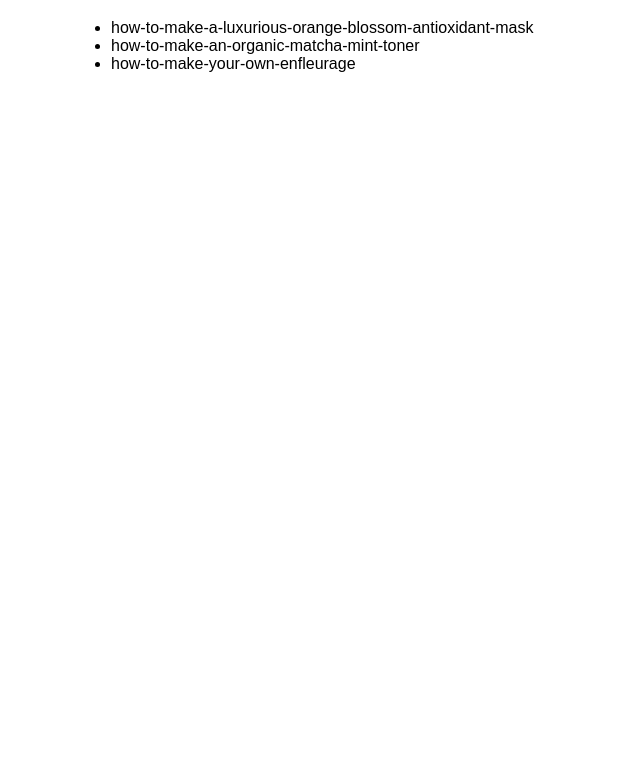
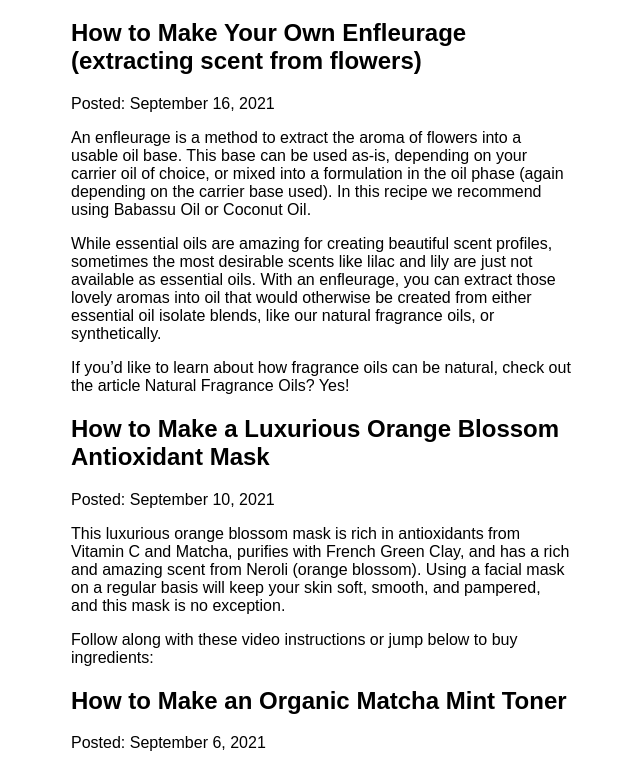
Before and after one commit to BrandonPaulEWL/gatsby-tut, a Gatsby site: page /blog in a window 1280 px wide. Shown: the part 157-922 px from the top of the page, without its empty margins (319-959 px from the left). Before the commit the page ends 800 px from the top, so only its background shows below. Built offline with nearby package versions, Linux system fonts and the light colour scheme; Gatsby itself is replaced by a stand-in of ours.

Commit message:
Finished Gatsby Tutorial Part 5

```diff
--- a/blog/how-to-make-a-luxurious-orange-blossom-antioxidant-mask.mdx
+++ b/blog/how-to-make-a-luxurious-orange-blossom-antioxidant-mask.mdx
@@ -0,0 +1,8 @@
+---
+title: "How to Make a Luxurious Orange Blossom Antioxidant Mask"
+date: "2021-09-10"
+---
+
+This luxurious orange blossom mask is rich in antioxidants from Vitamin C and Matcha, purifies with French Green Clay, and has a rich and amazing scent from Neroli (orange blossom). Using a facial mask on a regular basis will keep your skin soft, smooth, and pampered, and this mask is no exception.
+
+Follow along with these video instructions or jump below to buy ingredients:
--- a/blog/how-to-make-an-organic-matcha-mint-toner.mdx
+++ b/blog/how-to-make-an-organic-matcha-mint-toner.mdx
@@ -0,0 +1,12 @@
+---
+title: "How to Make an Organic Matcha Mint Toner"
+date: "2021-09-06"
+---
+
+USDA Certified Organic Matcha is a Japanese green tea that brings the benefits of caffeine and powerful antioxidants. Combine this amazing tea with the powerful nutrients in the Peppermint Toner, and you have the perfect, refreshing, and uplifting organic matcha mint toner for all skin types!
+
+Matcha is rich in caffeine and antioxidants, working to invigorate tired skin and boost your youthful glow. Combined with refreshing mint toner filled with soothing ingredients like organic aloe leaf juice and glycerin, this DIY toner is a great addition to your line.
+
+Learn more about matcha and it’s unique growing process in this blog.
+
+Follow along with Teeneke in the video or jump below to follow instructions and buy ingredients!
--- a/blog/how-to-make-your-own-enfleurage.mdx
+++ b/blog/how-to-make-your-own-enfleurage.mdx
@@ -0,0 +1,10 @@
+---
+title: "How to Make Your Own Enfleurage (extracting scent from flowers)"
+date: "2021-09-16"
+---
+
+An enfleurage is a method to extract the aroma of flowers into a usable oil base. This base can be used as-is, depending on your carrier oil of choice, or mixed into a formulation in the oil phase (again depending on the carrier base used). In this recipe we recommend using Babassu Oil or Coconut Oil.
+
+While essential oils are amazing for creating beautiful scent profiles, sometimes the most desirable scents like lilac and lily are just not available as essential oils. With an enfleurage, you can extract those lovely aromas into oil that would otherwise be created from either essential oil isolate blends, like our natural fragrance oils, or synthetically.
+
+If you’d like to learn about how fragrance oils can be natural, check out the article Natural Fragrance Oils? Yes!
--- a/gatsby-config.js
+++ b/gatsby-config.js
@@ -12,6 +12,7 @@ module.exports = {
         name: `blog`,
         path: `${__dirname}/blog`,
       }
-    }
+    },
+    "gatsby-plugin-mdx",
   ],
 };
--- a/package.json
+++ b/package.json
@@ -15,8 +15,11 @@
     "clean": "gatsby clean"
   },
   "dependencies": {
+    "@mdx-js/mdx": "^1.6.22",
+    "@mdx-js/react": "^1.6.22",
     "gatsby": "^3.13.0",
     "gatsby-plugin-image": "^1.13.0",
+    "gatsby-plugin-mdx": "^2.13.0",
     "gatsby-plugin-sharp": "^3.13.0",
     "gatsby-plugin-typescript": "^3.13.0",
     "gatsby-source-filesystem": "^3.13.0",
--- a/src/pages/blog.js
+++ b/src/pages/blog.js
@@ -1,31 +1,39 @@
-import * as React from 'react'
-import { graphql } from 'gatsby'
-import Layout from '../components/layout'
+import * as React from "react";
+import { graphql } from "gatsby";
+import { MDXRenderer } from 'gatsby-plugin-mdx'
+import Layout from "../components/layout";
 
 const BlogPage = ({ data }) => {
   return (
     <Layout pageTitle="Learning Library">
-            <ul>
       {
-                    data.allFile.nodes.map(node => (
-                        <li key={node.name}>
-                            {node.name}
-                        </li>
+          data.allMdx.nodes.map((node) => (
+              <article key={node.id}>
+                  <h2>{node.frontmatter.title}</h2>
+                  <p>Posted: {node.frontmatter.date}</p>
+                  <MDXRenderer>
+                      {node.body}
+                  </MDXRenderer>
+              </article>
           ))
       }
-            </ul>
     </Layout>
-    )
-}
+  );
+};
 
 export const query = graphql`
   query {
-        allFile {
+    allMdx(sort: { fields: frontmatter___date, order: DESC }) {
       nodes {
-                name
+        frontmatter {
+          date(formatString: "MMMM D, YYYY")
+          title
+        }
+        id
+        body
       }
     }
   }
-`
+`;
 
-export default BlogPage
+export default BlogPage;
```
Also changed, not shown: 1 other file. Lines whose indentation alone changed are shown as unchanged.
